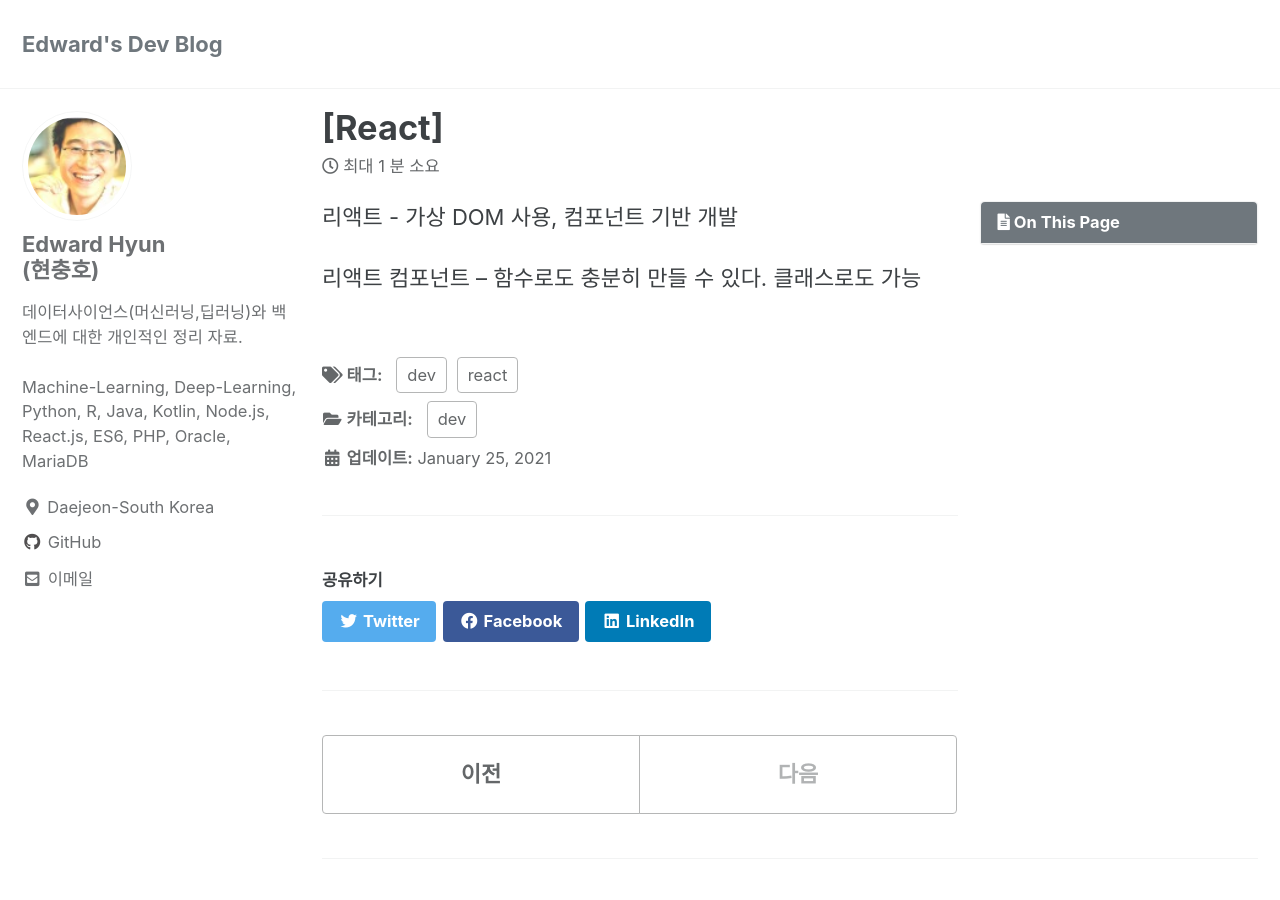
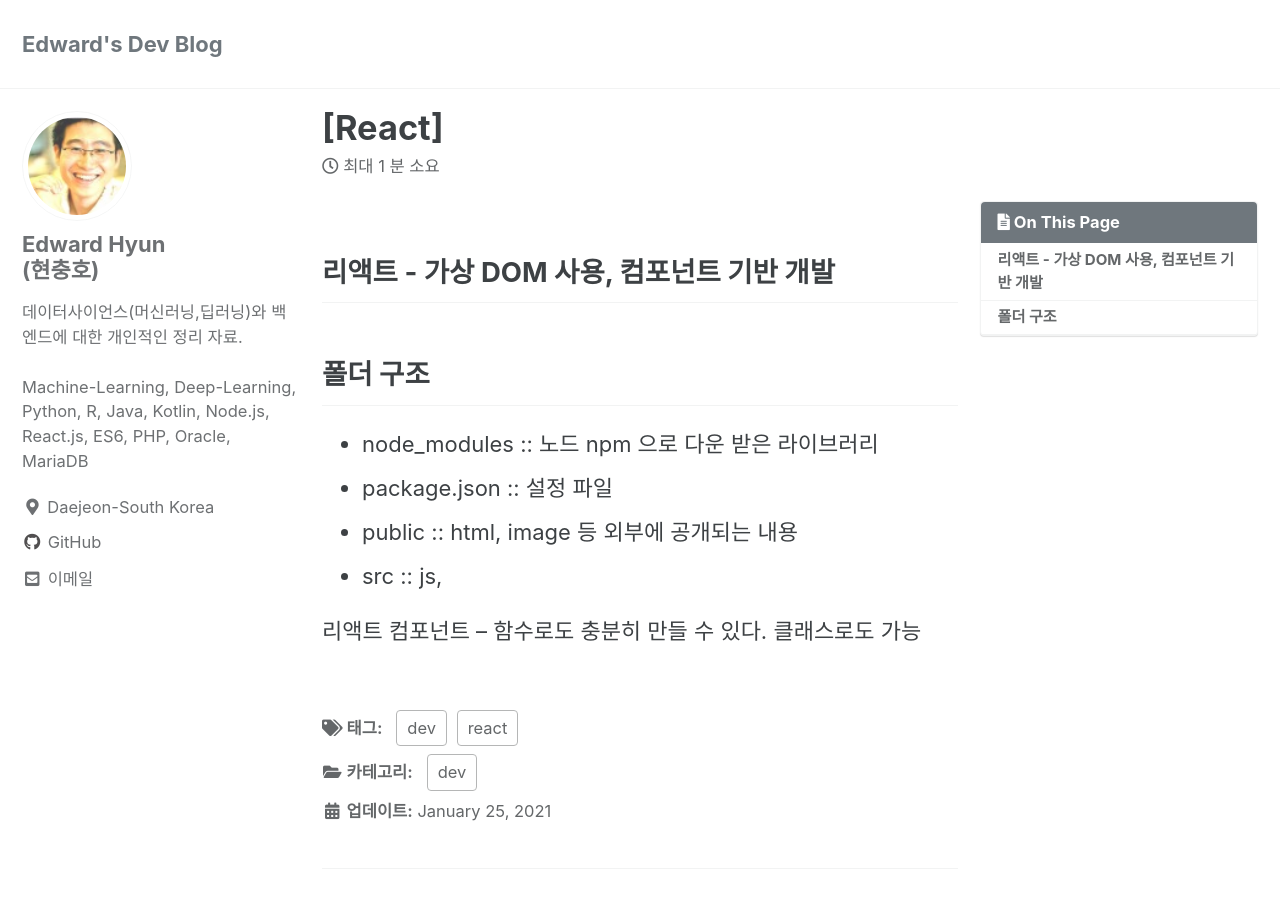
Before and after one commit to iamhch24/iamhch24.github.io, a Jekyll site: the page built from _posts/2021-01-25-[React].md, in a window 1280 px wide and 900 px high. Built offline with Jekyll 4.4.1, drawn with Linux system fonts in a browser that asks for light colours; cached includes are drawn as plain includes.

Commit message:
_posts/2021-01-25-[React].md updated from https://stackedit.io/

```diff
--- a/_posts/2021-01-25-[React].md
+++ b/_posts/2021-01-25-[React].md
@@ -8,8 +8,13 @@ tags:
 toc: true
 
 ---
-리액트 - 가상 DOM 사용, 컴포넌트 기반 개발
+## 리액트 - 가상 DOM 사용, 컴포넌트 기반 개발
 
+## 폴더 구조
+- node_modules :: 노드 npm 으로 다운 받은 라이브러리
+- package.json :: 설정 파일
+- public :: html, image 등 외부에 공개되는 내용
+- src :: js,
 
 
 
```
Also changed, not shown: other parts of _posts/2021-01-25-[React].md (+1 -1 lines).
